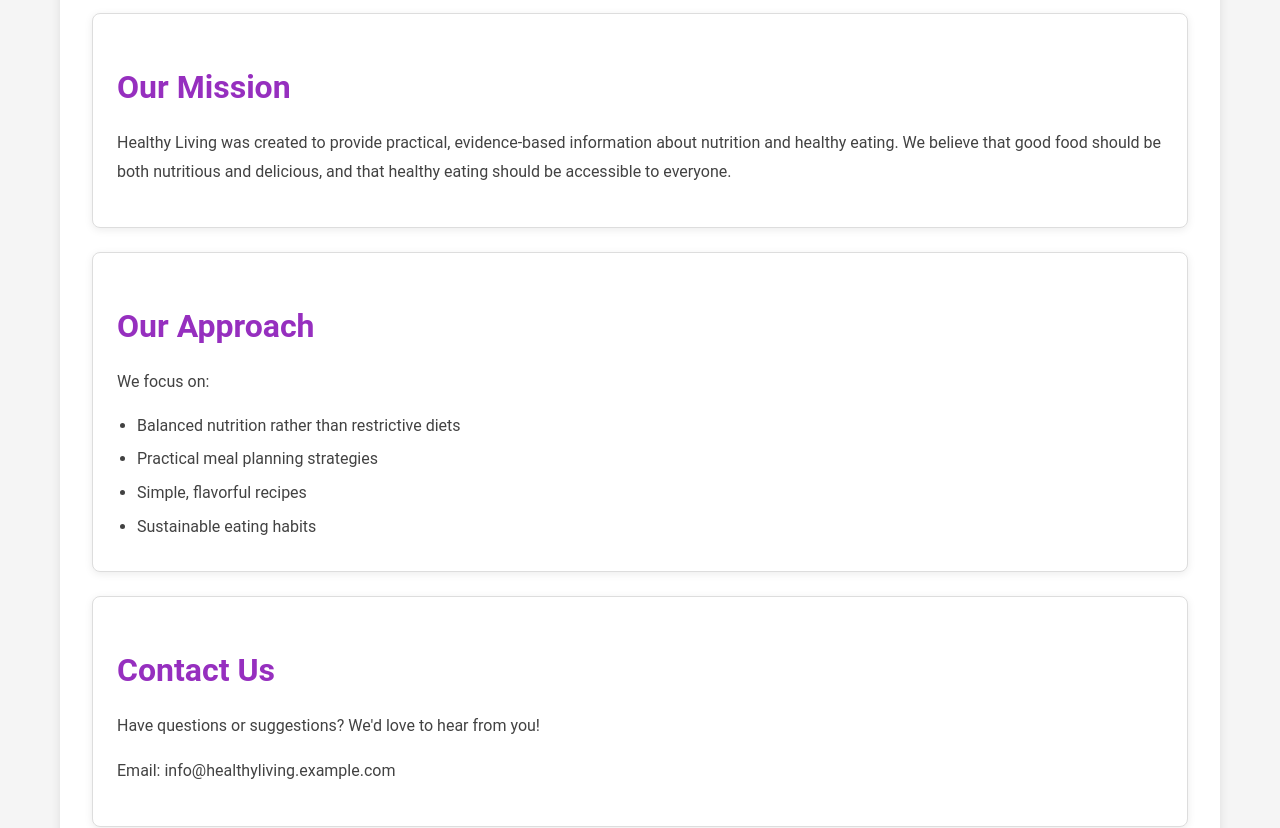
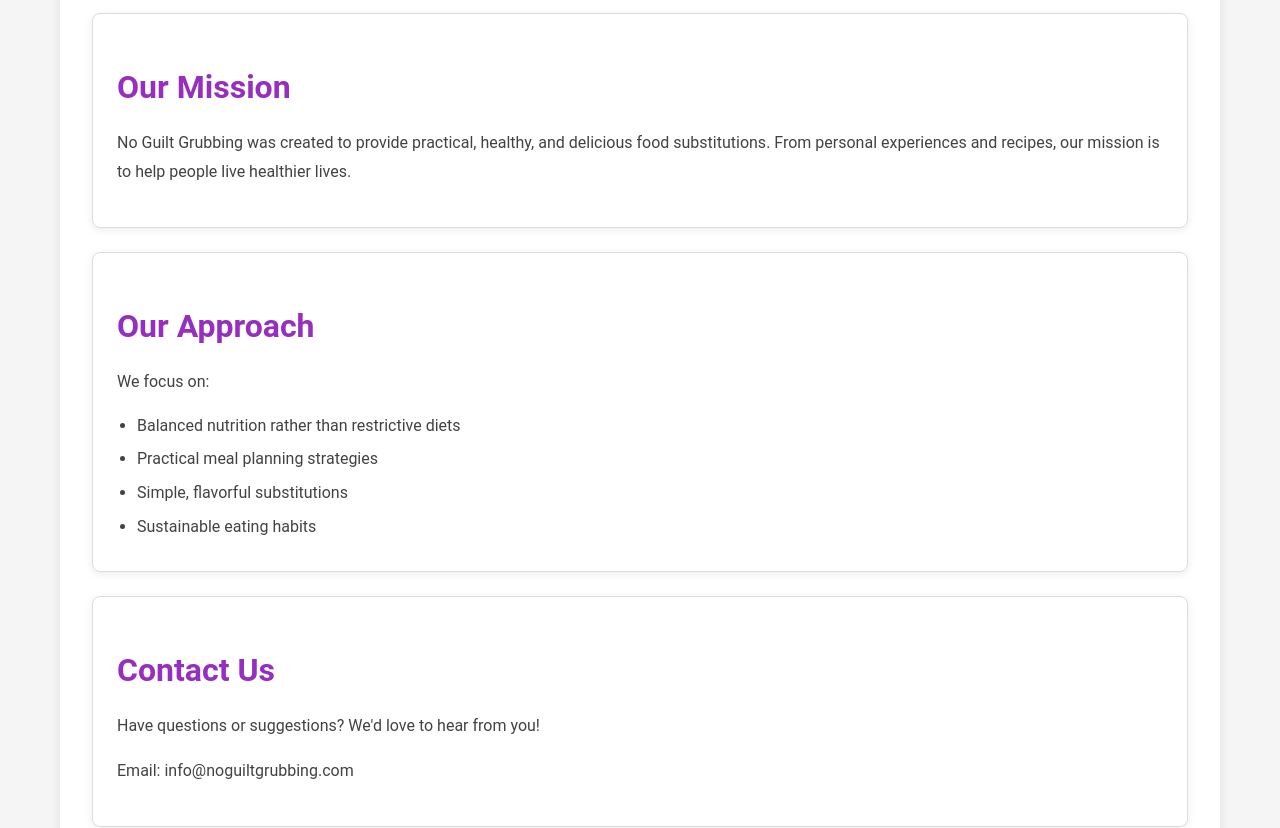
Before and after one commit to bashierd97/noguiltgrubbing.github.io, a plain HTML site: page about.html in a window 1280 px wide. Shown: the part 245-1073 px from the top of the page. Drawn offline with Linux system fonts and the light colour scheme.

Commit message:
Update about.html

```diff
--- a/about.html
+++ b/about.html
@@ -28,7 +28,7 @@
 
         <div class="article-card">
             <h2>Our Mission</h2>
-            <p>Healthy Living was created to provide practical, evidence-based information about nutrition and healthy eating. We believe that good food should be both nutritious and delicious, and that healthy eating should be accessible to everyone.</p>
+            <p>No Guilt Grubbing was created to provide practical, healthy, and delicious food substitutions. From personal experiences and recipes, our mission is to help people live healthier lives.</p>
         </div>
 
         <div class="article-card">
@@ -37,7 +37,7 @@
             <ul>
                 <li>Balanced nutrition rather than restrictive diets</li>
                 <li>Practical meal planning strategies</li>
-                <li>Simple, flavorful recipes</li>
+                <li>Simple, flavorful substitutions</li>
                 <li>Sustainable eating habits</li>
             </ul>
         </div>
@@ -45,7 +45,7 @@
         <div class="article-card">
             <h2>Contact Us</h2>
             <p>Have questions or suggestions? We'd love to hear from you!</p>
-            <p>Email: info@healthyliving.example.com</p>
+            <p>Email: info@noguiltgrubbing.com</p>
         </div>
     </main>
 
```
